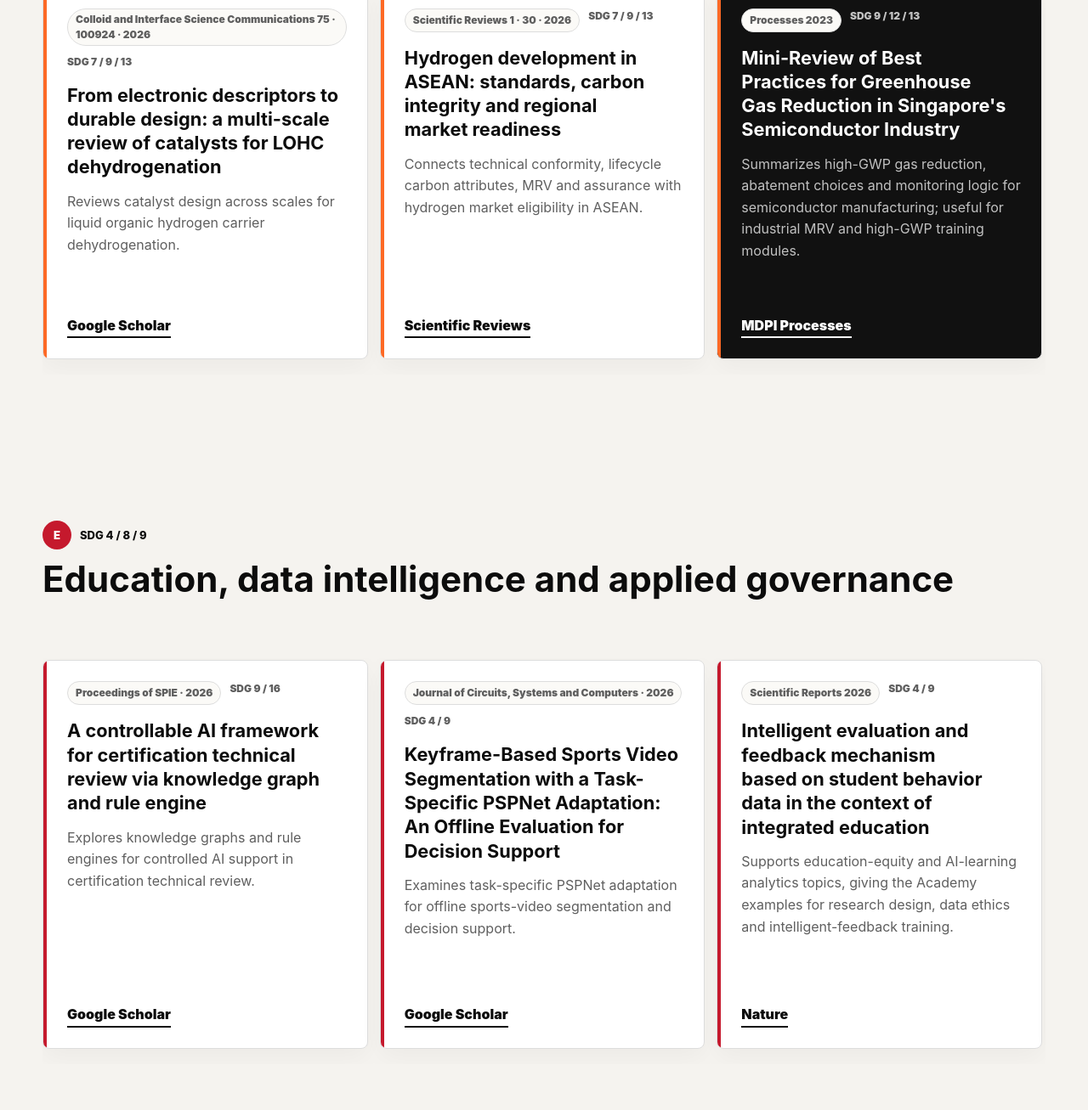
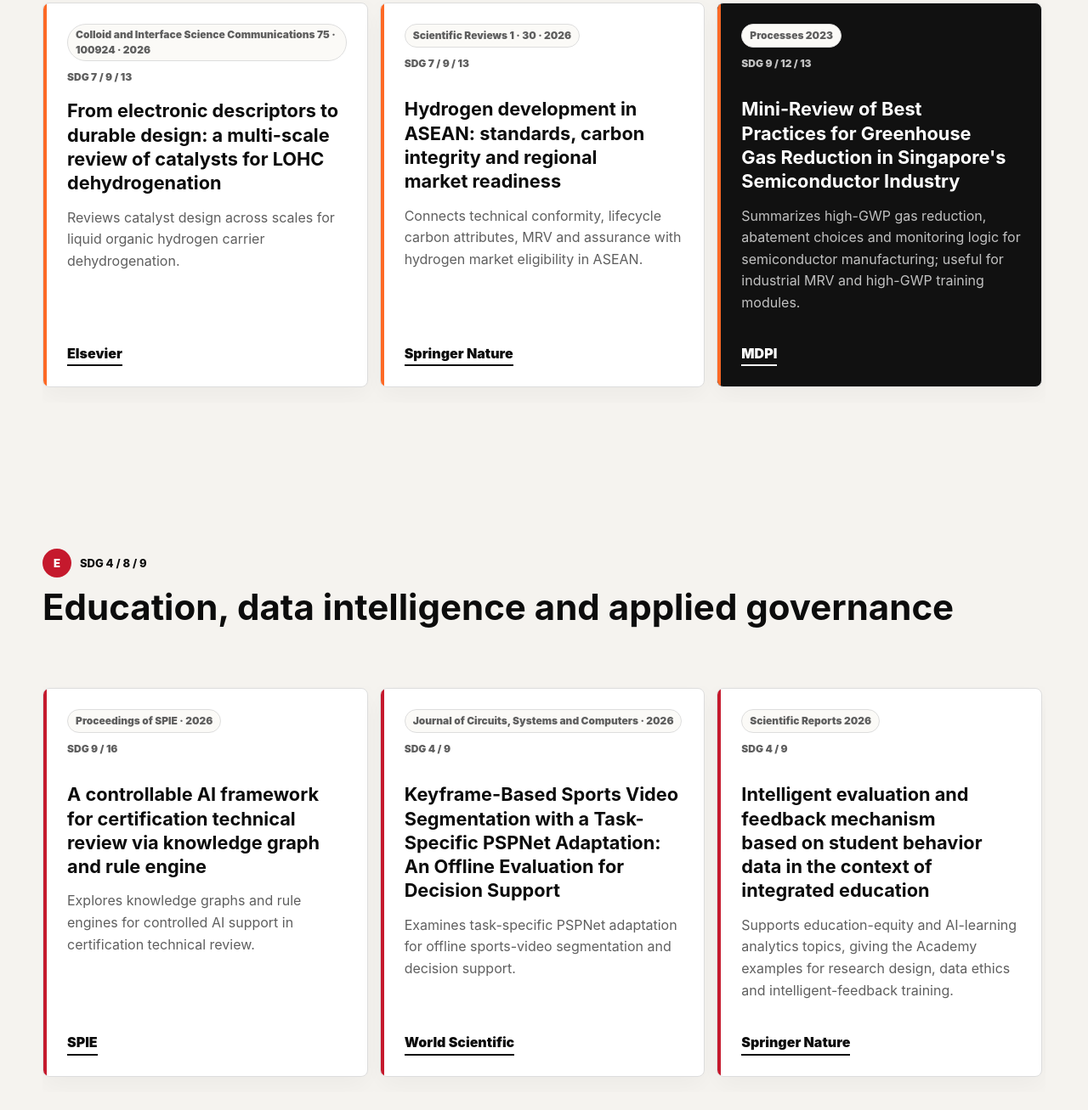
Before and after one commit to liyuanzhe1227/EnerstaySustain, a plain HTML site: page research.html in a window 1280 px wide. Shown: the part 3425-4732 px from the top of the page at 85% size. Drawn offline with Linux system fonts and the light colour scheme.

Commit message:
Use publisher sources and align research card metadata

```diff
--- a/research-updates.css
+++ b/research-updates.css
@@ -3,3 +3,6 @@
 .research-source-note a { display: inline-flex; align-items: center; min-height: 44px; font-weight: 700; color: var(--ink); text-underline-offset: 4px; }
 .research-catalog .research-paper-card h3 { font-size: clamp(18px, 1.7vw, 22px); line-height: 1.3; overflow-wrap: anywhere; text-wrap: pretty; }
 .research-catalog .research-paper-card .paper-meta { align-items: flex-start; line-height: 1.5; }
+/* Keep journal metadata on two readable rows and align every paper title. */
+.research-catalog .research-paper-card .paper-meta { min-height: 70px; align-content: start; }
+.research-catalog .research-paper-card .paper-meta strong { flex-basis: 100%; }
--- a/research.html
+++ b/research.html
@@ -17,7 +17,7 @@
     <meta name="twitter:description" content="Research catalogue organized by SDG targets, ESG themes and practice-oriented knowledge products.">
     <meta name="twitter:image" content="https://www.enerstaysustainability.com/assets/research-lab.jpg">
     <link rel="stylesheet" href="styles.css?v=release-20261017f">
-    <link rel="stylesheet" href="research-updates.css?v=20261127">
+    <link rel="stylesheet" href="research-updates.css?v=publishers-20261127">
   <link rel="stylesheet" href="hero-alignment.css?v=20261125"><link rel="stylesheet" href="positioning.css?v=subpages-final-20261126"></head>
   <body>
     <header class="site-header">
@@ -106,7 +106,7 @@
         </div>
       </section>
 
-      <aside class="research-source-note"><span data-en="Selected publications checked against Google Scholar on 27 November 2026. Original paper titles are retained; the full profile is sorted by publication date." data-zh="精选论文已于 2026 年 11 月 27 日对照 Google Scholar 核对。保留论文原题；完整成果列表按发表时间排序。">Selected publications checked against Google Scholar on 27 November 2026. Original paper titles are retained; the full profile is sorted by publication date.</span> <a href="https://scholar.google.com/citations?view_op=list_works&amp;hl=zh-CN&amp;user=LFQg-KUAAAAJ&amp;sortby=pubdate" target="_blank" rel="noreferrer" data-en="View full publication list" data-zh="查看完整成果列表">View full publication list</a></aside>
+      <aside class="research-source-note"><span data-en="Selected publications · Updated 27 November 2026. Original paper titles are retained; each paper links to its publisher." data-zh="精选论文 · 更新于 2026 年 11 月 27 日。保留论文原题，各篇论文均链接至对应出版社。">Selected publications · Updated 27 November 2026. Original paper titles are retained; each paper links to its publisher.</span> <a href="https://scholar.google.com/citations?view_op=list_works&amp;hl=zh-CN&amp;user=LFQg-KUAAAAJ&amp;sortby=pubdate" target="_blank" rel="noreferrer" data-en="View full publication list" data-zh="查看完整成果列表">View full publication list</a></aside>
 
       <section class="section research-catalog" id="built-environment">
         <div class="section-head">
@@ -118,25 +118,25 @@
             <div class="paper-meta"><span>Scientific Reports 2026</span><strong>SDG 7 / 11 / 13</strong></div>
             <h3>AI-enabled energy baselines for verified building decarbonization</h3>
             <p data-i18n="researchPage.paper.baseline">Links AI-based energy baselining with verifiable building decarbonization, useful for MRV evidence design, operational-energy training and building-performance data exercises.</p>
-            <a href="https://www.nature.com/articles/s41598-026-36284-w" target="_blank" rel="noreferrer">Nature</a>
+            <a href="https://www.nature.com/articles/s41598-026-36284-w" target="_blank" rel="noreferrer">Springer Nature</a>
           </article>
           <article class="research-paper-card">
             <div class="paper-meta"><span>Buildings 2026</span><strong>SDG 11 / 12 / 13</strong></div>
             <h3>Digital Life-Cycle Carbon Governance for Climate-Resilient Buildings: Global Evidence and a Singapore National Pathway</h3>
             <p data-i18n="researchPage.paper.dlcg">Connects whole-life carbon, LCA, MRV and digital governance for climate-resilient buildings, forming a basis for LCA and built-environment knowledge products.</p>
-            <a href="https://www.mdpi.com/2075-5309/16/14/2725" target="_blank" rel="noreferrer">MDPI Buildings</a>
+            <a href="https://www.mdpi.com/2075-5309/16/14/2725" target="_blank" rel="noreferrer">MDPI</a>
           </article>
           <article class="research-paper-card">
             <div class="paper-meta"><span>Emerald 2026</span><strong>SDG 11 / 13</strong></div>
             <h3>A mini review of greenhouse gas emissions and mitigation strategies in the building sector</h3>
             <p data-i18n="researchPage.paper.buildingReview">A building-sector review that supports classroom comparison of emission sources, mitigation levers and policy pathways for lower-carbon assets.</p>
-            <a href="https://www.emerald.com/ijbpa/article/doi/10.1108/IJBPA-05-2025-0130/1362662/A-mini-review-of-greenhouse-gas-emissions-and" target="_blank" rel="noreferrer">Emerald</a>
+            <a href="https://www.emerald.com/ijbpa/article/doi/10.1108/IJBPA-05-2025-0130/1362662/A-mini-review-of-greenhouse-gas-emissions-and" target="_blank" rel="noreferrer">Emerald Publishing</a>
           </article>
           <article class="research-paper-card">
             <div class="paper-meta"><span>Proceedings of SPIE · ICASIS 2026</span><strong>SDG 9 / 11</strong></div>
             <h3>Machine learning for assessing child-friendly urban space quality in Chinese metropolises</h3>
             <p data-i18n="researchPage.paper.childFriendly">Uses machine learning and multi-source urban data to assess ecological comfort, accessibility, facility adequacy and behavioural safety in child-friendly cities.</p>
-            <a href="https://doi.org/10.1117/12.3120456" target="_blank" rel="noreferrer">SPIE Digital Library</a>
+            <a href="https://doi.org/10.1117/12.3120456" target="_blank" rel="noreferrer">SPIE</a>
           </article>
         </div>
       </section>
@@ -151,38 +151,38 @@
             <div class="paper-meta"><span>Colloid and Interface Science Communications 75 · 100924 · 2026</span><strong>SDG 7 / 9 / 13</strong></div>
             <h3>From electronic descriptors to durable design: a multi-scale review of catalysts for LOHC dehydrogenation</h3>
             <p data-en="Reviews catalyst design across scales for liquid organic hydrogen carrier dehydrogenation." data-zh="综述液态有机储氢载体脱氢反应中，从电子描述符到耐久性设计的多尺度催化剂研究。">Reviews catalyst design across scales for liquid organic hydrogen carrier dehydrogenation.</p>
-            <a href="https://scholar.google.com/citations?view_op=view_citation&amp;user=LFQg-KUAAAAJ&amp;citation_for_view=LFQg-KUAAAAJ:yD5IFk8b50cC" target="_blank" rel="noreferrer">Google Scholar</a>
+            <a href="https://doi.org/10.1016/j.colcom.2026.100924" target="_blank" rel="noreferrer">Elsevier</a>
           </article>
           <article class="research-paper-card">
             <div class="paper-meta"><span>Scientific Reviews 1 · 30 · 2026</span><strong>SDG 7 / 9 / 13</strong></div>
             <h3>Hydrogen development in ASEAN: standards, carbon integrity and regional market readiness</h3>
             <p data-en="Connects technical conformity, lifecycle carbon attributes, MRV and assurance with hydrogen market eligibility in ASEAN." data-zh="连接技术符合性、生命周期碳属性、MRV 与保证要求，分析东盟氢能项目的市场准入与部署条件。">Connects technical conformity, lifecycle carbon attributes, MRV and assurance with hydrogen market eligibility in ASEAN.</p>
-            <a href="https://www.nature.com/articles/s44573-026-00038-6" target="_blank" rel="noreferrer">Scientific Reviews</a>
+            <a href="https://www.nature.com/articles/s44573-026-00038-6" target="_blank" rel="noreferrer">Springer Nature</a>
           </article>
 
           <article class="research-paper-card featured-course">
             <div class="paper-meta"><span>Processes 2023</span><strong>SDG 9 / 12 / 13</strong></div>
             <h3>Mini-Review of Best Practices for Greenhouse Gas Reduction in Singapore's Semiconductor Industry</h3>
             <p data-i18n="researchPage.paper.semi">Summarizes high-GWP gas reduction, abatement choices and monitoring logic for semiconductor manufacturing; useful for industrial MRV and high-GWP training modules.</p>
-            <a href="https://www.mdpi.com/2227-9717/11/7/2120" target="_blank" rel="noreferrer">MDPI Processes</a>
+            <a href="https://www.mdpi.com/2227-9717/11/7/2120" target="_blank" rel="noreferrer">MDPI</a>
           </article>
           <article class="research-paper-card">
             <div class="paper-meta"><span>Carbon Research 2024</span><strong>SDG 9 / 12 / 13</strong></div>
             <h3>Optimizing scope 3 emissions in the automotive manufacturing industry: a multidisciplinary approach</h3>
             <p data-i18n="researchPage.paper.scope3">Builds a multidisciplinary framework for Scope 3 data, cloud platforms, analytics and machine learning; suitable for supplier-data and value-chain exercises.</p>
-            <a href="https://link.springer.com/article/10.1007/s44246-024-00131-2" target="_blank" rel="noreferrer">Springer Carbon Research</a>
+            <a href="https://link.springer.com/article/10.1007/s44246-024-00131-2" target="_blank" rel="noreferrer">Springer Nature</a>
           </article>
           <article class="research-paper-card">
             <div class="paper-meta"><span>Scientific Reports 2025</span><strong>SDG 12 / 13 / 16</strong></div>
             <h3>Machine learning detection of manipulative environmental disclosures in corporate reports</h3>
             <p data-i18n="researchPage.paper.disclosure">Uses interpretable machine learning to flag potential environmental-disclosure manipulation, supporting ESG data governance and disclosure-quality training.</p>
-            <a href="https://www.nature.com/articles/s41598-025-29621-y" target="_blank" rel="noreferrer">Nature</a>
+            <a href="https://www.nature.com/articles/s41598-025-29621-y" target="_blank" rel="noreferrer">Springer Nature</a>
           </article>
           <article class="research-paper-card">
             <div class="paper-meta"><span>Sustainable Futures 12 · 102224 · 2026</span><strong>SDG 7 / 9 / 13</strong></div>
             <h3>Policy momentum and hydrogen deployment readiness in Malaysia and Southeast Asia</h3>
             <p data-i18n="researchPage.paper.hydrogen">Examines how policy momentum, infrastructure conditions and institutional readiness shape credible hydrogen deployment across Malaysia and Southeast Asia.</p>
-            <a href="https://scholar.google.com/citations?view_op=view_citation&amp;hl=zh-CN&amp;user=LFQg-KUAAAAJ&amp;sortby=pubdate&amp;citation_for_view=LFQg-KUAAAAJ:dfsIfKJdRG4C" target="_blank" rel="noreferrer">Google Scholar</a>
+            <a href="https://www.sciencedirect.com/science/article/pii/S2666188826005800" target="_blank" rel="noreferrer">Elsevier</a>
           </article>
         </div>
       </section>
@@ -197,26 +197,26 @@
             <div class="paper-meta"><span>Proceedings of SPIE · 2026</span><strong>SDG 9 / 16</strong></div>
             <h3>A controllable AI framework for certification technical review via knowledge graph and rule engine</h3>
             <p data-en="Explores knowledge graphs and rule engines for controlled AI support in certification technical review." data-zh="探讨以知识图谱与规则引擎构建可控 AI 框架，为认证技术复核提供支持。">Explores knowledge graphs and rule engines for controlled AI support in certification technical review.</p>
-            <a href="https://scholar.google.com/citations?view_op=view_citation&amp;user=LFQg-KUAAAAJ&amp;citation_for_view=LFQg-KUAAAAJ:cFHS6HbyZ2cC" target="_blank" rel="noreferrer">Google Scholar</a>
+            <a href="https://doi.org/10.1117/12.3120144" target="_blank" rel="noreferrer">SPIE</a>
           </article>
           <article class="research-paper-card">
             <div class="paper-meta"><span>Journal of Circuits, Systems and Computers · 2026</span><strong>SDG 4 / 9</strong></div>
             <h3>Keyframe-Based Sports Video Segmentation with a Task-Specific PSPNet Adaptation: An Offline Evaluation for Decision Support</h3>
             <p data-en="Examines task-specific PSPNet adaptation for offline sports-video segmentation and decision support." data-zh="研究面向特定任务的 PSPNet 适配，用于体育视频关键帧分割、离线评价与决策支持。">Examines task-specific PSPNet adaptation for offline sports-video segmentation and decision support.</p>
-            <a href="https://scholar.google.com/citations?view_op=view_citation&amp;user=LFQg-KUAAAAJ&amp;citation_for_view=LFQg-KUAAAAJ:a0OBvERweLwC" target="_blank" rel="noreferrer">Google Scholar</a>
+            <a href="https://doi.org/10.1142/S0218126626503238" target="_blank" rel="noreferrer">World Scientific</a>
           </article>
 
           <article class="research-paper-card">
             <div class="paper-meta"><span>Scientific Reports 2026</span><strong>SDG 4 / 9</strong></div>
             <h3>Intelligent evaluation and feedback mechanism based on student behavior data in the context of integrated education</h3>
             <p data-i18n="researchPage.paper.education">Supports education-equity and AI-learning analytics topics, giving the Academy examples for research design, data ethics and intelligent-feedback training.</p>
-            <a href="https://www.nature.com/articles/s41598-026-55051-5" target="_blank" rel="noreferrer">Nature</a>
+            <a href="https://www.nature.com/articles/s41598-026-55051-5" target="_blank" rel="noreferrer">Springer Nature</a>
           </article>
           <article class="research-paper-card">
             <div class="paper-meta"><span>Journal of Big Data 2026</span><strong>SDG 8 / 9</strong></div>
             <h3>Optimization of credit marketing strategy based on customer demand and RNN</h3>
             <p data-i18n="researchPage.paper.credit">An applied data-science study that can be translated into responsible analytics, demand prediction and governance discussions for ESG-era business education.</p>
-            <a href="https://link.springer.com/article/10.1186/s40537-026-01421-9" target="_blank" rel="noreferrer">Springer Journal of Big Data</a>
+            <a href="https://link.springer.com/article/10.1186/s40537-026-01421-9" target="_blank" rel="noreferrer">Springer Nature</a>
           </article>
           <article class="research-paper-card">
             <div class="paper-meta"><span>International Journal of Information Technology &amp; Decision Making · 2026</span><strong>SDG 8 / 9 / 16</strong></div>
@@ -237,19 +237,19 @@
             <div class="paper-meta"><span>Notulae Botanicae 2025</span><strong>SDG 2 / 12 / 13</strong></div>
             <h3>Influence of cultivation conditions on growth and water use efficiency of zucchini seedlings</h3>
             <p data-i18n="researchPage.paper.cultivation">Supports water-use efficiency, resource management and applied agriculture discussions in SDG-oriented research training.</p>
-            <a href="https://www.notulaebotanicae.ro/index.php/nbha/article/download/14620/10042" target="_blank" rel="noreferrer">Article PDF</a>
+            <a href="https://doi.org/10.15835/nbha53314620" target="_blank" rel="noreferrer">USAMV Cluj-Napoca</a>
           </article>
           <article class="research-paper-card">
             <div class="paper-meta"><span>Scientific Reports 2025</span><strong>SDG 9 / 14</strong></div>
             <h3>ROV dynamic modeling and grasping algorithm for underwater control system of marine oil and gas</h3>
             <p data-i18n="researchPage.paper.rov">A field-system and intelligent-control paper that supports technology-transfer discussion around difficult offshore environments and industrial safety.</p>
-            <a href="https://www.nature.com/articles/s41598-025-22640-9" target="_blank" rel="noreferrer">Nature</a>
+            <a href="https://www.nature.com/articles/s41598-025-22640-9" target="_blank" rel="noreferrer">Springer Nature</a>
           </article>
           <article class="research-paper-card">
             <div class="paper-meta"><span>Scientific Reports 2026</span><strong>SDG 2 / 9 / 12</strong></div>
             <h3>LiDAR-based navigation system for spiral-driven grain silo robots using enhanced D* lite</h3>
             <p data-i18n="researchPage.paper.lidar">Develops and tests LiDAR mapping, sensor fusion and enhanced path planning for safer, more reliable autonomous inspection in confined grain silos.</p>
-            <a href="https://doi.org/10.1038/s41598-026-64648-9" target="_blank" rel="noreferrer">Nature Scientific Reports</a>
+            <a href="https://doi.org/10.1038/s41598-026-64648-9" target="_blank" rel="noreferrer">Springer Nature</a>
           </article>
         </div>
       </section>
@@ -264,20 +264,20 @@
             <div class="paper-meta"><span>Drug Delivery and Translational Research · 2026</span><strong>SDG 3 / 9</strong></div>
             <h3>Polypeptide materials for drug delivery in glioblastoma and pediatric high-grade glioma: BBB/BTB transport, tumor heterogeneity, and intrabrain fate</h3>
             <p data-en="Examines barrier transport, tumour heterogeneity and intrabrain fate in polypeptide drug-delivery materials." data-zh="围绕多肽递药材料，研究血脑屏障与肿瘤屏障转运、肿瘤异质性及材料在脑内的归趋。">Examines barrier transport, tumour heterogeneity and intrabrain fate in polypeptide drug-delivery materials.</p>
-            <a href="https://scholar.google.com/citations?view_op=view_citation&amp;user=LFQg-KUAAAAJ&amp;citation_for_view=LFQg-KUAAAAJ:pyW8ca7W8N0C" target="_blank" rel="noreferrer">Google Scholar</a>
+            <a href="https://link.springer.com/article/10.1007/s13346-026-02241-3" target="_blank" rel="noreferrer">Springer Nature</a>
           </article>
           <article class="research-paper-card">
             <div class="paper-meta"><span>Journal of Molecular Structure · 146768 · 2026</span><strong>SDG 3 / 9</strong></div>
             <h3>Multivalent interactions and emergent properties of biomolecular condensates: A molecular dynamics perspective</h3>
             <p data-en="Reviews molecular-dynamics perspectives on biomolecular condensates, multivalent interactions and emergent properties." data-zh="从分子动力学视角综述生物分子凝聚体中的多价相互作用与涌现性质。">Reviews molecular-dynamics perspectives on biomolecular condensates, multivalent interactions and emergent properties.</p>
-            <a href="https://scholar.google.com/citations?view_op=view_citation&amp;user=LFQg-KUAAAAJ&amp;citation_for_view=LFQg-KUAAAAJ:3s1wT3WcHBgC" target="_blank" rel="noreferrer">Google Scholar</a>
+            <a href="https://doi.org/10.1016/j.molstruc.2026.146768" target="_blank" rel="noreferrer">Elsevier</a>
           </article>
 
           <article class="research-paper-card featured-course">
             <div class="paper-meta"><span>Polymers 18(16) · 2030 · 2026</span><strong>SDG 3 / 9 / 12</strong></div>
             <h3>Green Synthesis and Functional Design of Polypyrrole-Based Nanomedicines for Cancer Theranostics: A Critical Review and Sustainability-Guided Perspective</h3>
             <p data-i18n="researchPage.paper.polypyrrole">Reviews polypyrrole nanomedicine through green chemistry and safe-and-sustainable-by-design principles, linking therapeutic function with lifecycle evidence and reporting gaps.</p>
-            <a href="https://www.mdpi.com/2073-4360/18/16/2030" target="_blank" rel="noreferrer">MDPI Polymers</a>
+            <a href="https://www.mdpi.com/2073-4360/18/16/2030" target="_blank" rel="noreferrer">MDPI</a>
           </article>
         </div>
       </section>
```
